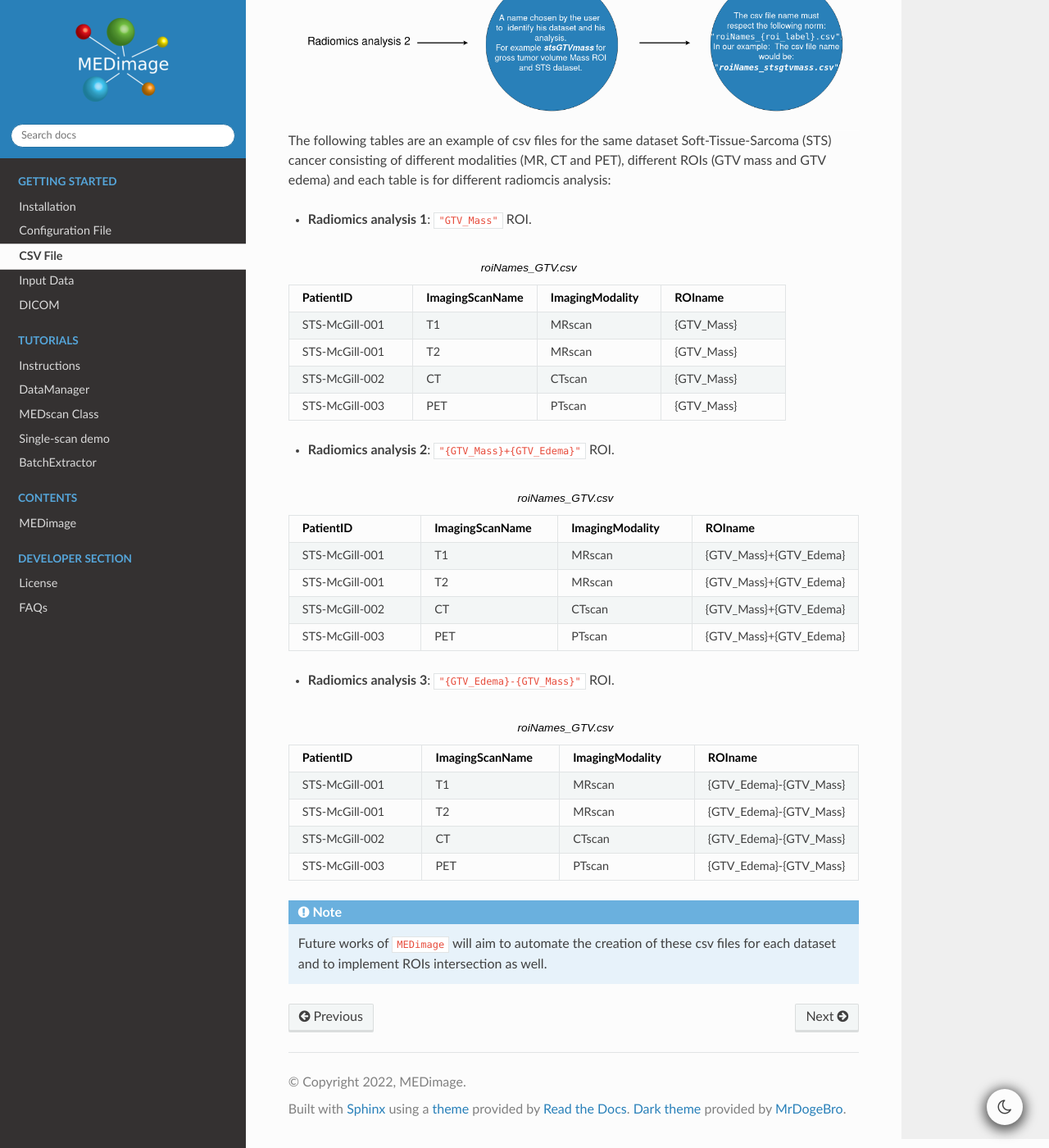
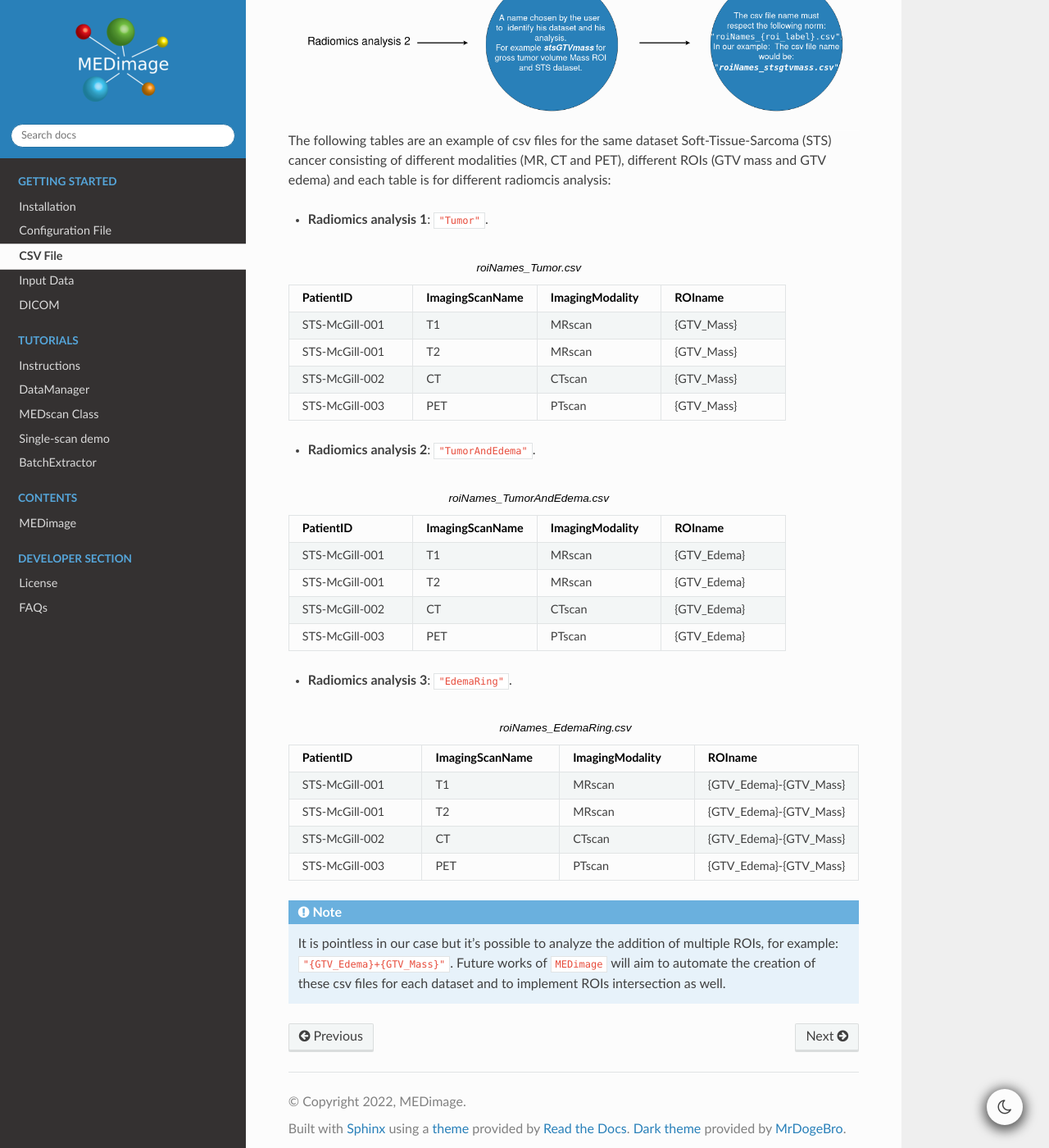
Before and after one commit to MahdiAll99/MEDimage, a Sphinx documentation site: the page built from docs/csv_file.rst, in a window 1280 px wide and 1400 px high, scrolled down 1262 px. Shown: the whole window at 82% size. Built offline with Sphinx 7.4.7 and the Read the Docs theme 2.0.0, drawn with Linux system fonts in a browser that asks for light colours.

Commit message:
Changed csv files names and updated note

```diff
--- a/docs/csv_file.rst
+++ b/docs/csv_file.rst
@@ -34,8 +34,8 @@ your dataset ROI label and how to name your csv files:
 The following tables are an example of csv files for the same dataset Soft-Tissue-Sarcoma (STS) cancer consisting of different modalities (MR, CT and PET),
 different ROIs (GTV mass and GTV edema) and each table is for different radiomcis analysis:
 
-- **Radiomics analysis 1**: ``"GTV_Mass"`` ROI.
-.. list-table:: roiNames_GTV.csv
+- **Radiomics analysis 1**: ``"Tumor"``.
+.. list-table:: roiNames_Tumor.csv
     :widths: 25 25 25 25
     :header-rows: 1
 
@@ -60,8 +60,8 @@ different ROIs (GTV mass and GTV edema) and each table is for different radiomci
         - PTscan
         - {GTV_Mass}
 
-- **Radiomics analysis 2**: ``"{GTV_Mass}+{GTV_Edema}"`` ROI.
-.. list-table:: roiNames_GTV.csv
+- **Radiomics analysis 2**: ``"TumorAndEdema"``.
+.. list-table:: roiNames_TumorAndEdema.csv
     :widths: 25 25 25 25
     :header-rows: 1
 
@@ -72,22 +72,22 @@ different ROIs (GTV mass and GTV edema) and each table is for different radiomci
     *   - STS-McGill-001
         - T1
         - MRscan
-        - {GTV_Mass}+{GTV_Edema}
+        - {GTV_Edema}
     *   - STS-McGill-001
         - T2
         - MRscan
-        - {GTV_Mass}+{GTV_Edema}
+        - {GTV_Edema}
     *   - STS-McGill-002
         - CT
         - CTscan
-        - {GTV_Mass}+{GTV_Edema}
+        - {GTV_Edema}
     *   - STS-McGill-003
         - PET
         - PTscan
-        - {GTV_Mass}+{GTV_Edema}
+        - {GTV_Edema}
 
-- **Radiomics analysis 3**: ``"{GTV_Edema}-{GTV_Mass}"`` ROI.
-.. list-table:: roiNames_GTV.csv
+- **Radiomics analysis 3**: ``"EdemaRing"``.
+.. list-table:: roiNames_EdemaRing.csv
     :widths: 25 25 25 25
     :header-rows: 1
 
@@ -113,4 +113,5 @@ different ROIs (GTV mass and GTV edema) and each table is for different radiomci
         - {GTV_Edema}-{GTV_Mass}
 
 .. note::
+    It is pointless in our case but it's possible to analyze the addition of multiple ROIs, for example: ``"{GTV_Edema}+{GTV_Mass}"``.
     Future works of ``MEDimage`` will aim to automate the creation of these csv files for each dataset and to implement ROIs intersection as well.
```
